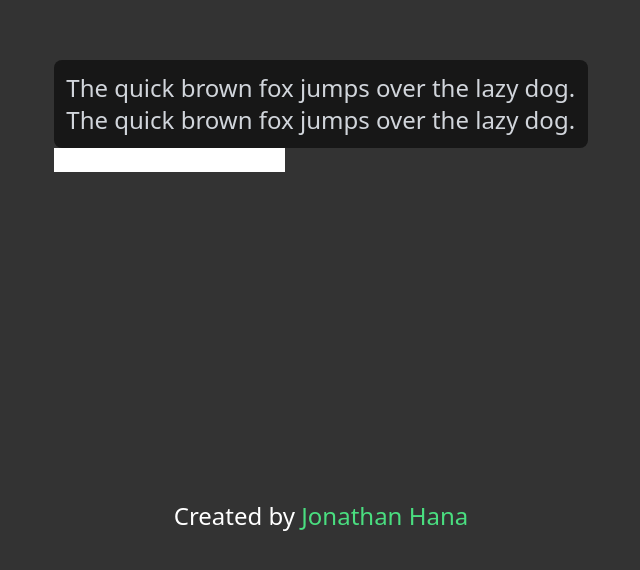
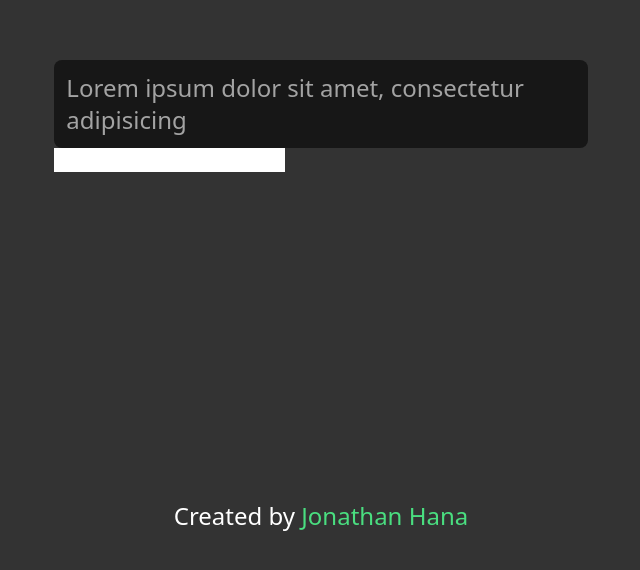
Before and after one commit to JonyHana/SpeedKeys, a React (Vite) app in the folder frontend/: page / in a window 1280 px wide. Shown: the part 104-674 px from the top of the page, without its empty margins (319-959 px from the left). Built offline with nearby package versions, Linux system fonts and the light colour scheme.

Commit message:
nevermind, revising TypeBox

```diff
--- a/frontend/src/App.tsx
+++ b/frontend/src/App.tsx
@@ -5,8 +5,9 @@ function App() {
   let [sentence, setSentence] = useState<string>();
 
   const grabSentenceFromServer = () => {
-    let grabbed = 'The quick brown fox jumps over the lazy dog. '.repeat(2);
-    grabbed = grabbed.substring(0, grabbed.length - 1);
+    //let grabbed = 'The quick brown fox jumps over the lazy dog. '.repeat(2);
+    let grabbed = 'Lorem ipsum dolor sit amet, consectetur adipisicing elit. Dolores ipsam necessitatibus corporis aperiam provident sed, eius iste, cupiditate fugiat sint aliquam et architecto? Natus asperiores eligendi, est similique quisquam modi!';
+    grabbed = grabbed.substring(0, grabbed.length - 180);
     setSentence(grabbed);
   }
 
@@ -20,9 +21,9 @@ function App() {
         {sentence &&
           <TypeBox sentence={sentence} />
         }
-        <footer className="text-white text-2xl">
+        <div className="text-white text-2xl">
           Created by <span className="text-green-400">Jonathan Hana</span>
-        </footer>
+        </div>
       </div>
     </div>
   )
--- a/frontend/src/components/TypeBox.tsx
+++ b/frontend/src/components/TypeBox.tsx
@@ -1,116 +1,113 @@
-import { ChangeEvent, useEffect, useRef, useState } from "react";
+import { ChangeEvent, useEffect, useState } from "react";
 
 type TypeBoxProp = {
   sentence: string;
 };
 
+const STATUS_COLORS: { [index: number]: string } = {
+  0: 'text-neutral-400',
+  1: 'text-lime-400',
+  2: 'text-red-400',
+}
+
 const TypeBox = ({ sentence }: TypeBoxProp) => {
-  const [incompleteText, setIncompleteText] = useState<string>('');
-  const [correctText, setCorrectText] = useState<string>('');
-  const [incorrectText, setIncorrectText] = useState<string>('');
+  const [words, setWords] = useState<string[]>([]);
+  const [inputText, setInputText] = useState<string>('');
 
-  const [inputText, setInputText] = useState<string>('');
-  const [isInputDisabled, setIsInputDisabled] = useState<boolean>(false);
+  //const [cursorIndex, setCursorIndex] = useState<number>(0); // currentWordIndex + len
+  const [currentWordIndex, setCurrentWordIndex] = useState<number>(0);
+  //const [cursorCorrectIndex, setCursorCorrectIndex] = useState<number>(0);
+  // 0 = incomplete, 1 = correct, 2 = incorrect
+  // Letters will be compared to position index in sentence prop.
+  const [lettersStatus, setLettersStatus] = useState<number[]>([]);
+  // Highlighting from left to cursorIndex.
+  const [highlightIndex, setHighlightIndex] = useState<number>(0);
 
-  const inputRef = useRef<HTMLInputElement>(null);
+  useEffect(() => {
+    let wordsArr: string[] = sentence.split(' ');
+    let setWordsArr: string[] = wordsArr.map((word, key) => {
+      //console.log(word, key, wordsArr.length);
+      return (key !== wordsArr.length - 1) ? word + '\u00A0' : word;
+    })
+    //console.log(setWordsArr);
 
-  const [currentWordIndex, setCurrentWordIndex] = useState<number>(0);
-  const [cursorCorrectIndex, setCursorCorrectIndex] = useState<number>(0);
-  const [cursorIncorrectIndex, setCursorIncorrectIndex] = useState<number>(0);
+    let ltrsStatInit: number[] = [];
+    for (let i: number = 0; i < sentence.length; i++) {
+      ltrsStatInit.push(0);
+    }
+
+    setLettersStatus(ltrsStatInit);
+    setWords(setWordsArr);
+  }, []);
 
   const handleInputChange = (e: ChangeEvent<HTMLInputElement>) => {
-    console.log('handleInputChange');
+    let inTxt: string = e.target.value;
+    let len: number = inTxt.length;
 
-    setInputText(e.target.value);
+    if (len > sentence.length) {
+      return false;
+    }
 
-    let txt = e.target.value;
-    let len = txt.length;
+    setInputText(inTxt);
 
-    let match = sentence.substring(currentWordIndex, currentWordIndex + len);
+    let cursor = currentWordIndex + len;
+    //setCursorIndex(len);
 
-    let delimiter = sentence.indexOf(' ', currentWordIndex);
-    delimiter = (delimiter === -1) ? sentence.length - 1 : delimiter;
-    let word = sentence.substring(currentWordIndex, delimiter + 1);
+    //console.log(cursorCorrectIndex, len);
 
-    //console.log('word', word, word.length, '; ', txt, txt.length);
+    setLettersStatus(
+      lettersStatus.map((status, index, arr) => {
+        if (index >= cursor) return 0;
+        if (index < currentWordIndex) return 0; // NOTE: temporarily 0, make this 1 later.
 
-    if (txt === match) {
-      if (txt === word) {
-        setInputText('');
+        let letter: string = sentence[index];
+        let letter2: string = inTxt[index];
 
-        if (delimiter + 1 === sentence.length) {
-          //console.log('game finished');
-          setIsInputDisabled(true);
+        return (letter === letter2) ? 1 : 2;
+      })
+    );
+
+    // (RESUME)
+    // TODO: check if word matches. also, this seems like it'd be good for setting letter status.
+    let wordFill = sentence.substring(currentWordIndex, currentWordIndex + len);
+    console.log(inTxt, wordFill, inTxt === wordFill);
+
+    if (inTxt === wordFill) {
+      if (len < sentence.length - 1) {
+        console.log('game end');
       }
-        else {
-          setCurrentWordIndex(delimiter + 1);
-          setCursorCorrectIndex(currentWordIndex);
-          setCursorIncorrectIndex(currentWordIndex);
-          //console.log('matched\nnew position', currentWordIndex, sentence[currentWordIndex]);
+      else if (inTxt[len] === ' ') {
+        console.log('word?');
+      }
     }
   }
 
-      //console.log('setCursorCorrectIndex');
-      setCursorCorrectIndex(currentWordIndex + len);
-      setCursorIncorrectIndex(currentWordIndex + len);
-    }
-    else {
-      //console.log('setCursorIncorrectIndex');
-      if (cursorCorrectIndex >= currentWordIndex + len) {
-        //console.log('erased');
-        setCursorCorrectIndex(currentWordIndex + len - 1);
-      }
-      setCursorIncorrectIndex(currentWordIndex + len);
-    }
-
-    //console.log(cursorCorrectIndex, sentence.substring(0, cursorCorrectIndex));
-  }
-
-  const handleClick = () => {
-    //console.log('handleClick');
-    if (inputRef.current)
-      inputRef.current.focus();
-    else
-      console.log('[E] could not get input.');
-  }
-
-  useEffect(() => {
-    setIncompleteText(sentence);
-  }, []);
-
-  useEffect(() => {
-    setCorrectText(sentence.substring(0, cursorCorrectIndex));
-    setIncompleteText(
-      sentence.substring(
-        (cursorCorrectIndex > cursorIncorrectIndex) ? cursorCorrectIndex : cursorIncorrectIndex,
-        sentence.length)
-    );
-    setIncorrectText(sentence.substring(cursorCorrectIndex, cursorIncorrectIndex));
-  }, [currentWordIndex, cursorCorrectIndex, cursorIncorrectIndex]);
-
-  // NOTE: make sure to give invisible input the class 'opacity-0' when done testing.
   return (
     <div className="w-5/12">
-      <div onClick={handleClick} className="bg-neutral-900 text-gray-300 w-auto text-2xl p-3 rounded-lg select-none">
-        <span className="text-lime-400">{correctText}</span>
-        <span className="text-red-400">{incorrectText}</span>
-        <span>{incompleteText}</span>
+      <div className="bg-neutral-900 w-auto text-2xl p-3 rounded-lg">
+        {words &&
+          (() => {
+            let slength = 0;
+            return words.map((word, wkey) => {
+              slength += word.length;
+              let letters: string[] = [...word];
+              return (<span className='word inline-block' key={wkey}>
+                {letters.map((letter, lkey) => {
+                  let statusColor = STATUS_COLORS[lettersStatus[(slength - word.length) + lkey]];
+                  return <span className={`letter ${statusColor}`} key={lkey}>{letter}</span>
+                })}
+              </span>);
+            })
+          })()
+        }
       </div>
       <input
         type='text'
+        /* className='opacity-0 cursor-default' */
+        value={inputText}
         onChange={handleInputChange}
-        className='cursor-default'
-        ref={inputRef}
-        value={inputText}
-        disabled={isInputDisabled}
-        onCopy={(e) => {e.preventDefault(); return false;}}
-        onPaste={(e) => {e.preventDefault(); return false;}}
-        onKeyDown={(e) => {
-          if(["ArrowUp","ArrowDown","ArrowLeft","ArrowRight"].indexOf(e.code) > -1) {
-            e.preventDefault();
-            return false;
-          }
-        }}
+        onCopy={(e) => { e.preventDefault(); return false; }}
+        onPaste={(e) => { e.preventDefault(); return false; }}
       />
     </div>
   )
```
Also changed, not shown: 1 other file (tests, documents, lock files or other folders). Lines whose indentation alone changed are shown as unchanged.
